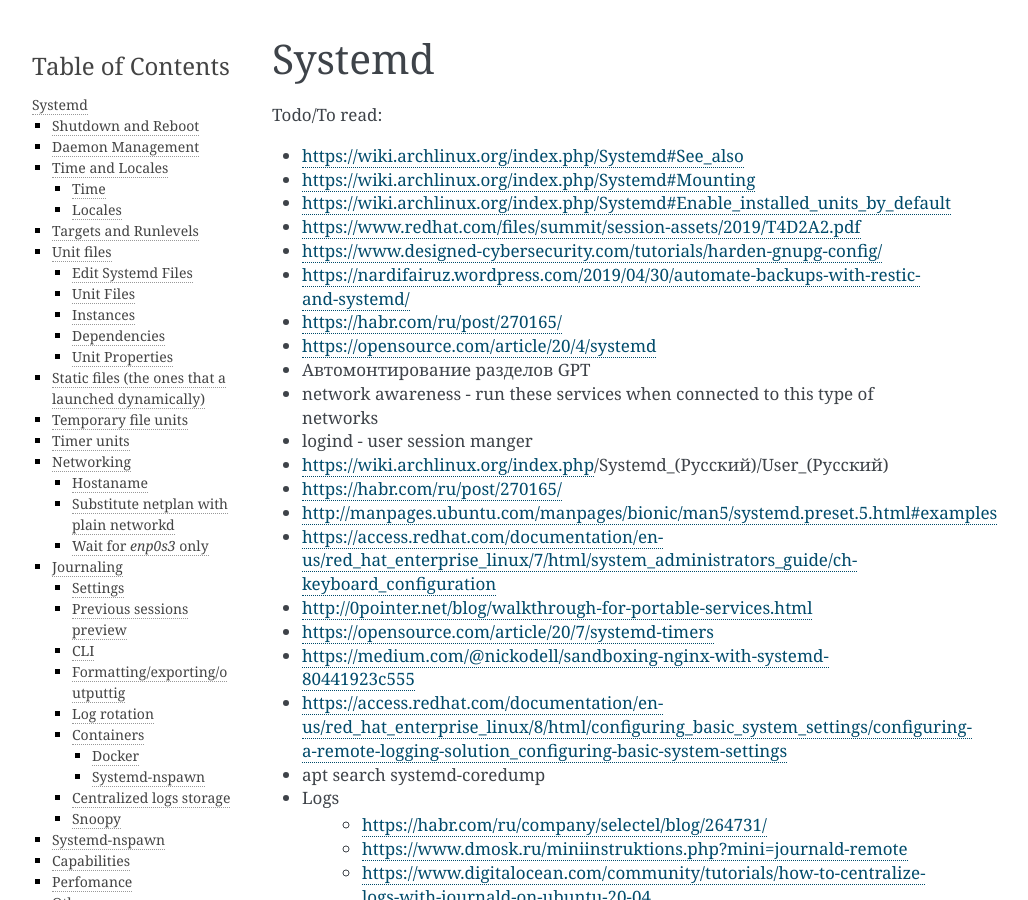
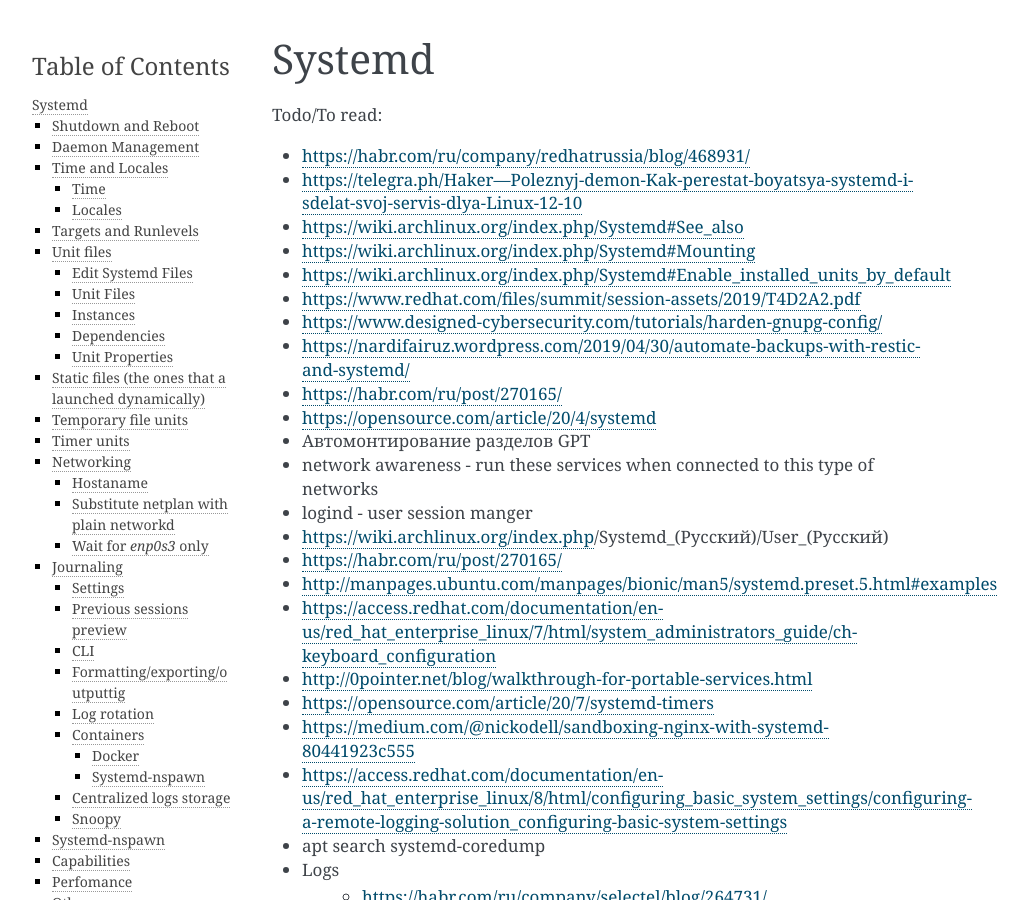
Before and after one commit to lainiwa/outlines, a Sphinx documentation site: the page built from source/notes/systemd/systemd.rst, in a window 1280 px wide and 900 px high. Shown: the whole window, without its empty margins (148-1176 px from the left). Built offline with Sphinx 7.4.7, drawn with Linux system fonts in a browser that asks for light colours; some of the changed lines change nothing that is shown.

Commit message:
Update systemd

```diff
--- a/source/notes/systemd/systemd.rst
+++ b/source/notes/systemd/systemd.rst
@@ -5,6 +5,8 @@
 
 Todo/To read:
 
+* https://habr.com/ru/company/redhatrussia/blog/468931/
+* https://telegra.ph/Haker---Poleznyj-demon-Kak-perestat-boyatsya-systemd-i-sdelat-svoj-servis-dlya-Linux-12-10
 * https://wiki.archlinux.org/index.php/Systemd#See_also
 * https://wiki.archlinux.org/index.php/Systemd#Mounting
 * https://wiki.archlinux.org/index.php/Systemd#Enable_installed_units_by_default
```
